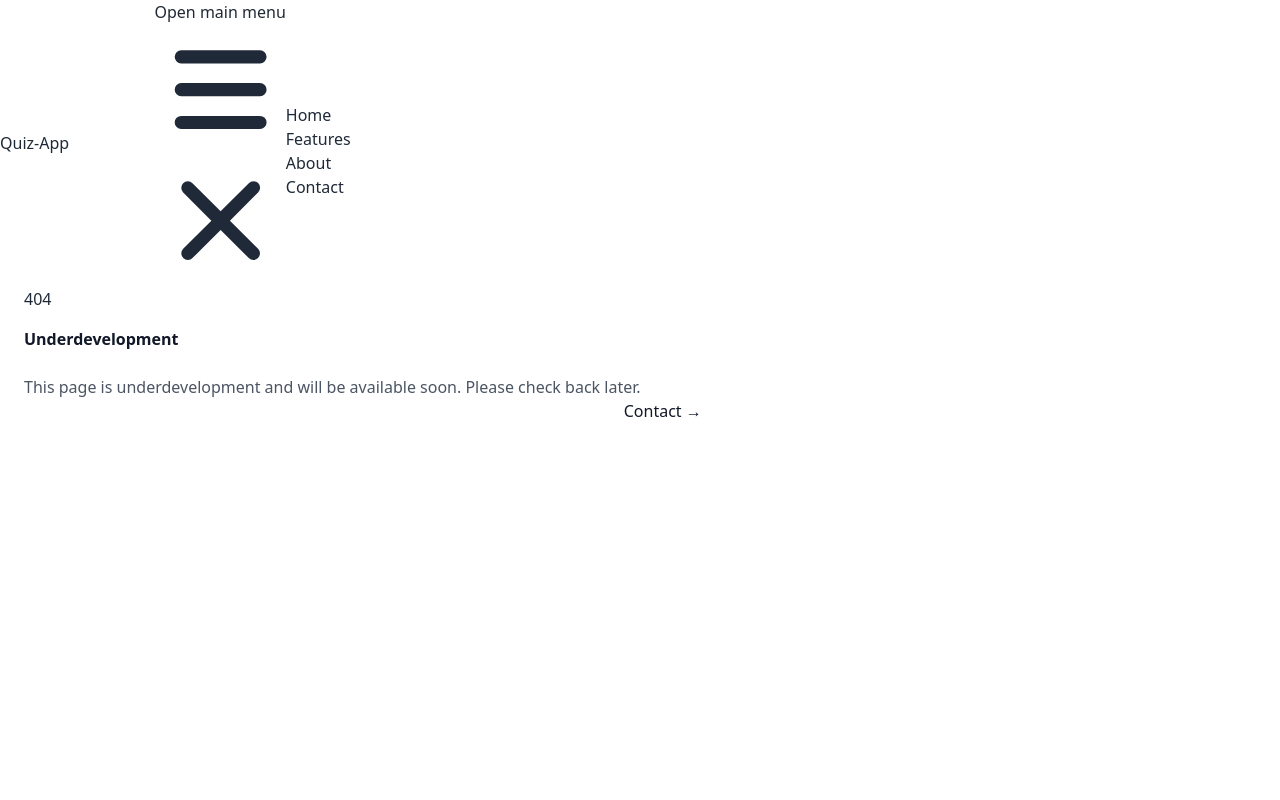
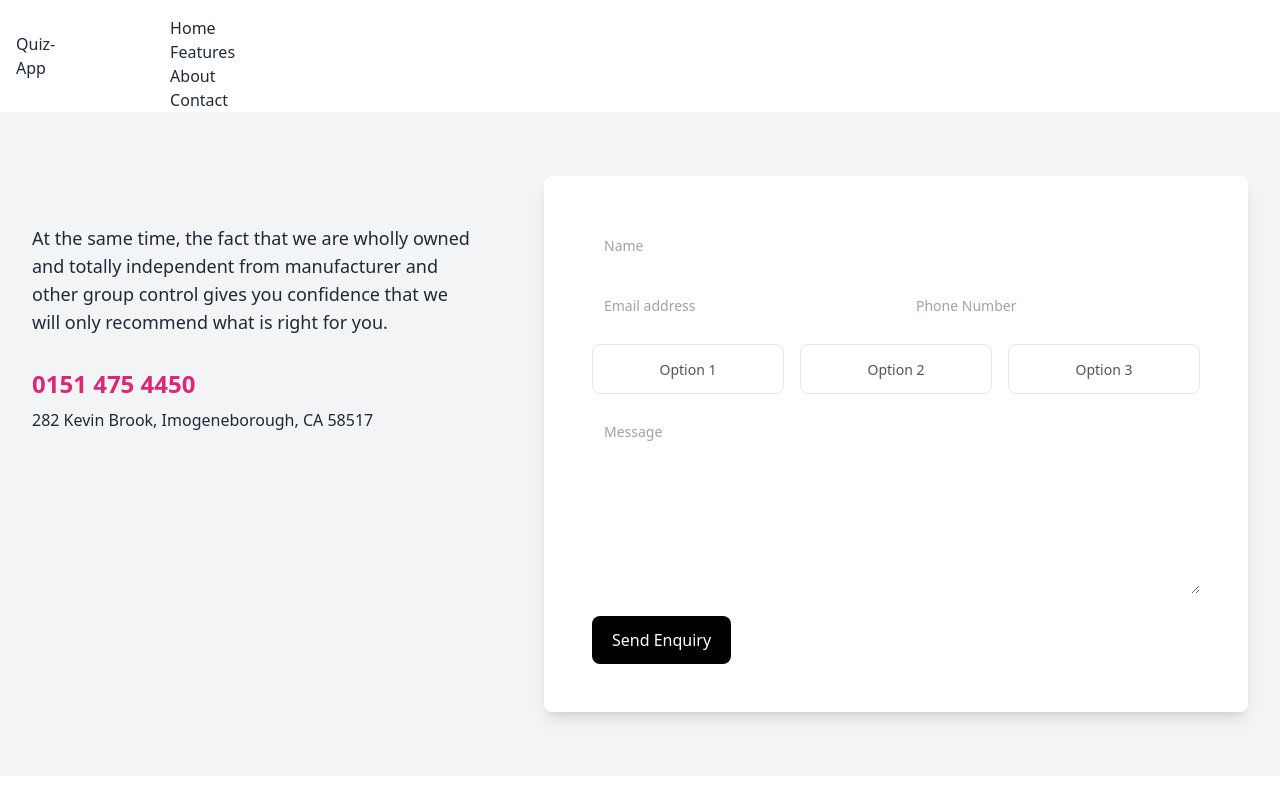
Before and after one commit to Sahil4883/quiz-card, a Next.js app: page /contact in a window 1280 px wide. Shown: the top 800 px of the page. Built offline with nearby package versions, Linux system fonts and the light colour scheme; no server answers.

Commit message:
Contact form added

```diff
--- a/app/(All Pages)/contact/page.tsx
+++ b/app/(All Pages)/contact/page.tsx
@@ -2,7 +2,152 @@ import React from "react";
 import { Underdevelopment } from "@/Components/Underdevelopment";
 //TODO: Add the Contact page and remove the Underdevelopment component
 const Contact = () => {
-  return <Underdevelopment />;
+  return (
+    <section className="bg-gray-100">
+      <div className="mx-auto max-w-screen-xl px-4 py-16 sm:px-6 lg:px-8">
+        <div className="grid grid-cols-1 gap-x-16 gap-y-8 lg:grid-cols-5">
+          <div className="lg:col-span-2 lg:py-12">
+            <p className="max-w-xl text-lg">
+              At the same time, the fact that we are wholly owned and totally
+              independent from manufacturer and other group control gives you
+              confidence that we will only recommend what is right for you.
+            </p>
+
+            <div className="mt-8">
+              <a href="#" className="text-2xl font-bold text-pink-600">
+                {" "}
+                0151 475 4450{" "}
+              </a>
+
+              <address className="mt-2 not-italic">
+                282 Kevin Brook, Imogeneborough, CA 58517
+              </address>
+            </div>
+          </div>
+
+          <div className="rounded-lg bg-white p-8 shadow-lg lg:col-span-3 lg:p-12">
+            <form action="#" className="space-y-4">
+              <div>
+                <label className="sr-only" htmlFor="name">
+                  Name
+                </label>
+                <input
+                  className="w-full rounded-lg border-gray-200 p-3 text-sm"
+                  placeholder="Name"
+                  type="text"
+                  id="name"
+                />
+              </div>
+
+              <div className="grid grid-cols-1 gap-4 sm:grid-cols-2">
+                <div>
+                  <label className="sr-only" htmlFor="email">
+                    Email
+                  </label>
+                  <input
+                    className="w-full rounded-lg border-gray-200 p-3 text-sm"
+                    placeholder="Email address"
+                    type="email"
+                    id="email"
+                  />
+                </div>
+
+                <div>
+                  <label className="sr-only" htmlFor="phone">
+                    Phone
+                  </label>
+                  <input
+                    className="w-full rounded-lg border-gray-200 p-3 text-sm"
+                    placeholder="Phone Number"
+                    type="tel"
+                    id="phone"
+                  />
+                </div>
+              </div>
+
+              <div className="grid grid-cols-1 gap-4 text-center sm:grid-cols-3">
+                <div>
+                  <label
+                    htmlFor="Option1"
+                    className="block w-full cursor-pointer rounded-lg border border-gray-200 p-3 text-gray-600 hover:border-black has-[:checked]:border-black has-[:checked]:bg-black has-[:checked]:text-white"
+                    tabIndex={0}
+                  >
+                    <input
+                      className="sr-only"
+                      id="Option1"
+                      type="radio"
+                      tabIndex={-1}
+                      name="option"
+                    />
+
+                    <span className="text-sm"> Option 1 </span>
+                  </label>
+                </div>
+
+                <div>
+                  <label
+                    htmlFor="Option2"
+                    className="block w-full cursor-pointer rounded-lg border border-gray-200 p-3 text-gray-600 hover:border-black has-[:checked]:border-black has-[:checked]:bg-black has-[:checked]:text-white"
+                    tabIndex={0}
+                  >
+                    <input
+                      className="sr-only"
+                      id="Option2"
+                      type="radio"
+                      tabIndex={-1}
+                      name="option"
+                    />
+
+                    <span className="text-sm"> Option 2 </span>
+                  </label>
+                </div>
+
+                <div>
+                  <label
+                    htmlFor="Option3"
+                    className="block w-full cursor-pointer rounded-lg border border-gray-200 p-3 text-gray-600 hover:border-black has-[:checked]:border-black has-[:checked]:bg-black has-[:checked]:text-white"
+                    tabIndex={0}
+                  >
+                    <input
+                      className="sr-only"
+                      id="Option3"
+                      type="radio"
+                      tabIndex={-1}
+                      name="option"
+                    />
+
+                    <span className="text-sm"> Option 3 </span>
+                  </label>
+                </div>
+              </div>
+
+              <div>
+                <label className="sr-only" htmlFor="message">
+                  Message
+                </label>
+
+                <textarea
+                  className="w-full rounded-lg border-gray-200 p-3 text-sm"
+                  placeholder="Message"
+                  rows={8}
+                  id="message"
+                ></textarea>
+              </div>
+
+              <div className="mt-4">
+                <button
+                  type="submit"
+                  className="inline-block w-full rounded-lg bg-black px-5 py-3 font-medium text-white sm:w-auto"
+                >
+                  Send Enquiry
+                </button>
+              </div>
+            </form>
+          </div>
+        </div>
+      </div>
+    </section>
+  );
 };
 
 export default Contact;
```
